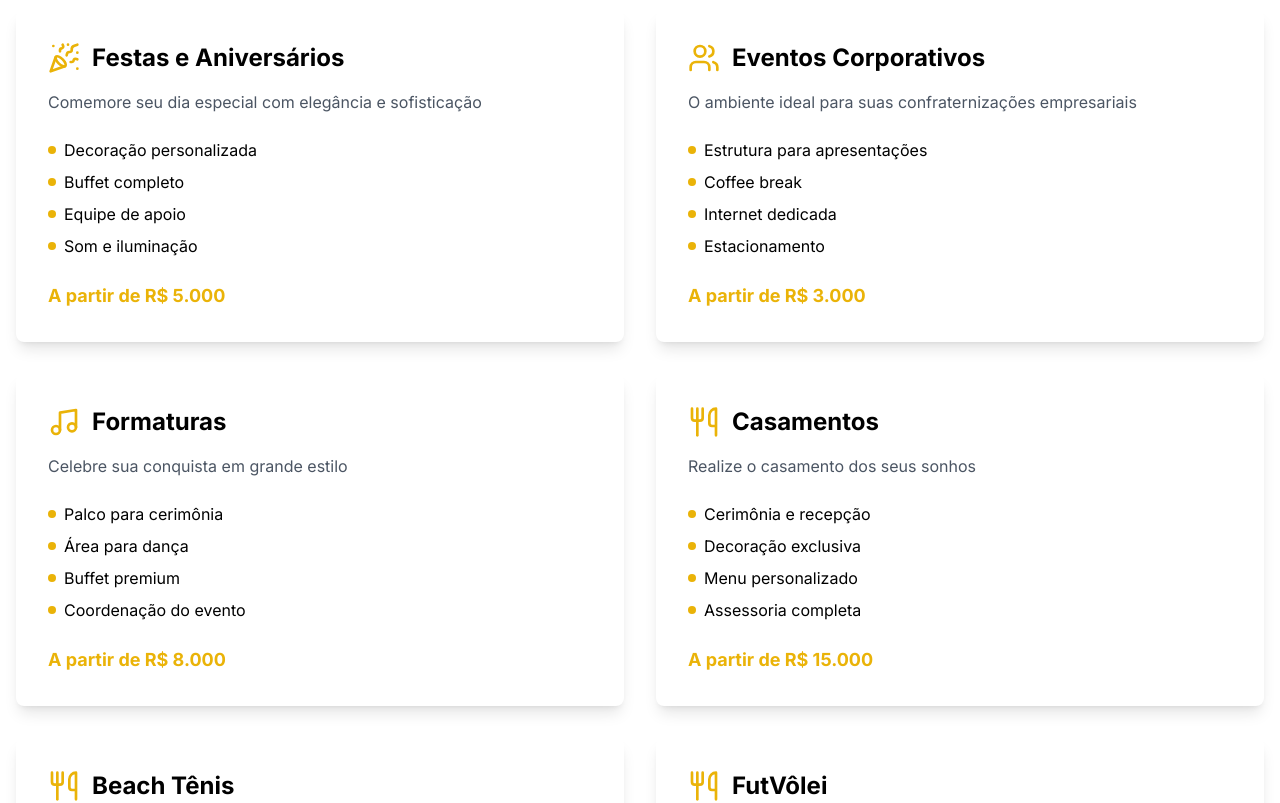
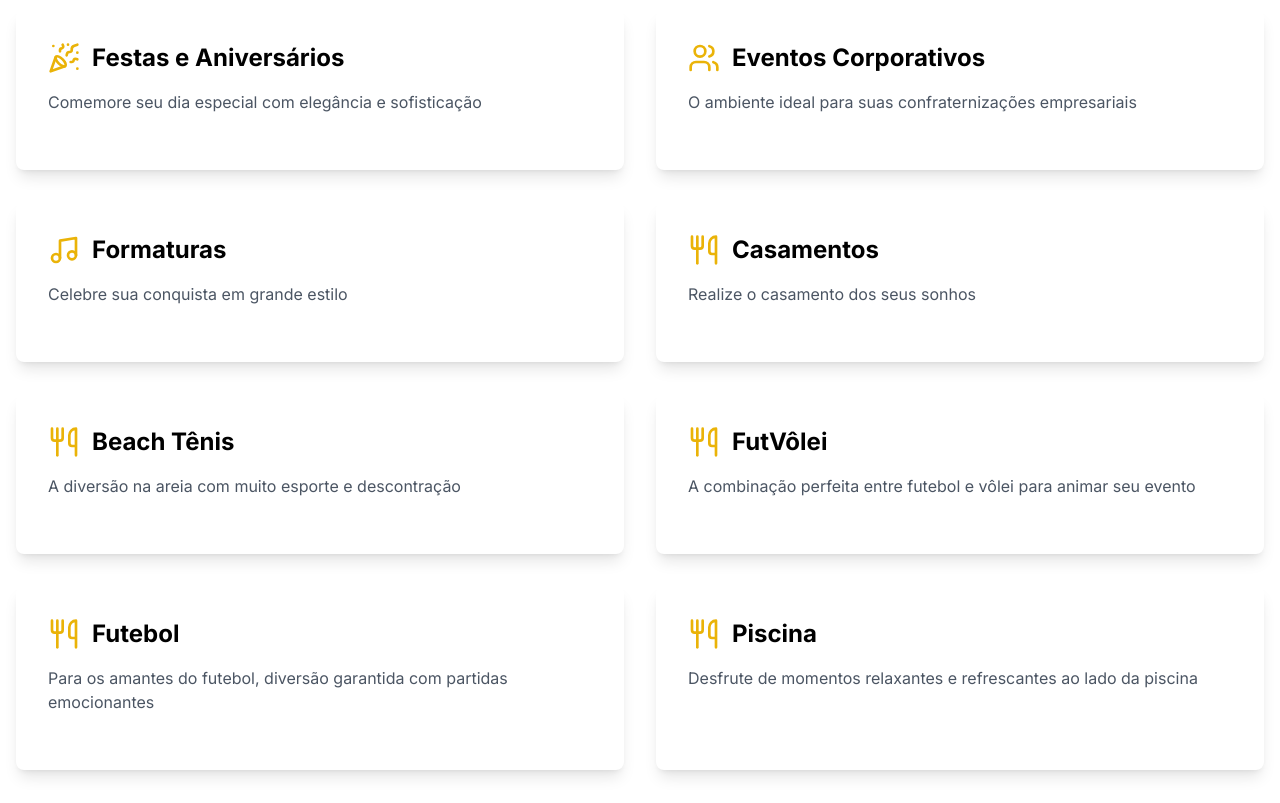
Before and after one commit to Joycemasalla/WebSite-Espaco-de-Festas, a React (Vite) app: page / in a window 1280 px wide. Shown: the part 3600-4403 px from the top of the page. Built offline with nearby package versions, Linux system fonts and the light colour scheme.

Commit message:
Alteração nos serviços

```diff
--- a/src/pages/Services.tsx
+++ b/src/pages/Services.tsx
@@ -10,22 +10,22 @@ interface ServiceCardProps {
   price: string;
 }
 
-const ServiceCard: React.FC<ServiceCardProps> = ({ icon, title, description, features, price }) => (
+ const ServiceCard: React.FC<ServiceCardProps> = ({ icon, title, description /*, features, price*/ }) => (
   <div className="bg-white p-8 rounded-lg shadow-lg hover:shadow-xl transition-shadow">
     <div className="flex items-center mb-4">
       {icon}
       <h3 className="text-2xl font-bold ml-3">{title}</h3>
     </div>
     <p className="text-gray-600 mb-6">{description}</p>
-    <ul className="space-y-2 mb-6">
+    {/* <ul className="space-y-2 mb-6">
       {features.map((feature: string, index: number) => (
         <li key={index} className="flex items-center">
           <span className="w-2 h-2 bg-yellow-500 rounded-full mr-2"></span>
           {feature}
         </li>
       ))}
-    </ul>
-    <p className="text-lg font-bold text-yellow-500">{price}</p>
+    </ul> */}
+    {/* <p className="text-lg font-bold text-yellow-500">{price}</p> */}
   </div>
 );
 
```
